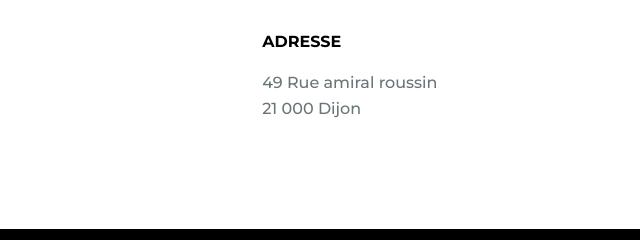
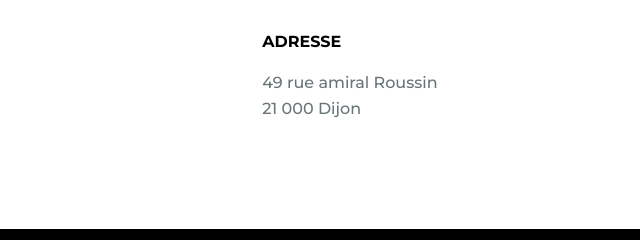
Before and after one commit to lorenzo-bravard/lorenzo-bravard.github.io, a plain HTML site: page index.html in a window 1280 px wide. Shown: the part 3222-3462 px from the top of the page, 0-640 px from the left. Drawn offline with nearby package versions, Linux system fonts and the light colour scheme.

Commit message:
Update index.html

```diff
--- a/index.html
+++ b/index.html
@@ -235,7 +235,7 @@
                         <span class="contact__text">+33 6 18 51 62 29</span>
 
                         <h3 class="contact__subtitle">ADRESSE</h3>
-                        <span class="contact__text">49 Rue amiral roussin<br>21 000 Dijon</br></span>
+                        <span class="contact__text">49 rue amiral Roussin<br>21 000 Dijon</br></span>
                     </div>
 
                     <form action="" class="contact__form" id="contact-form">
```
